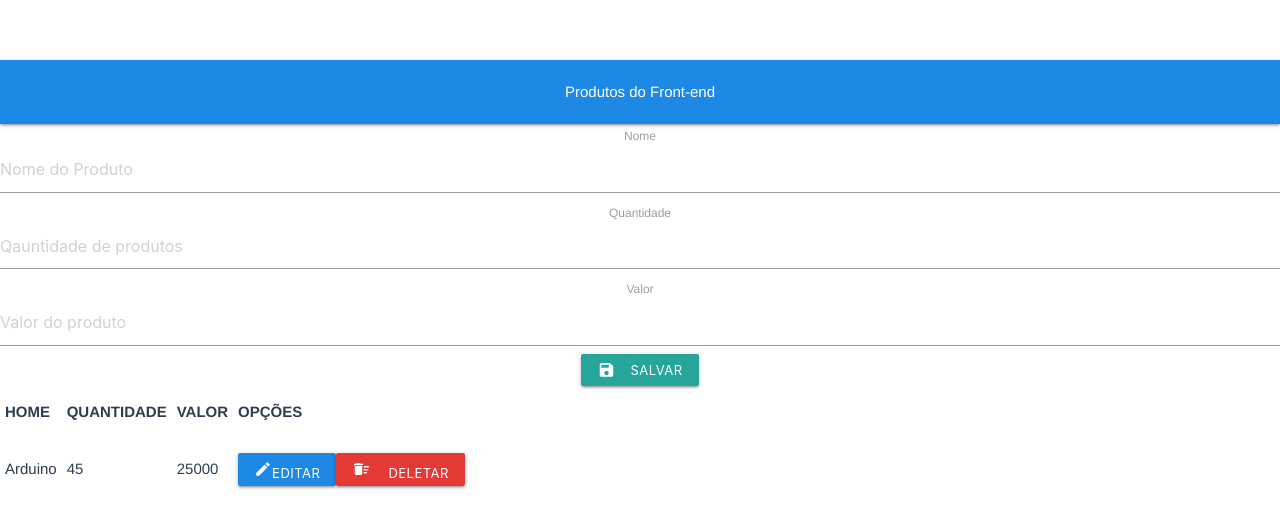
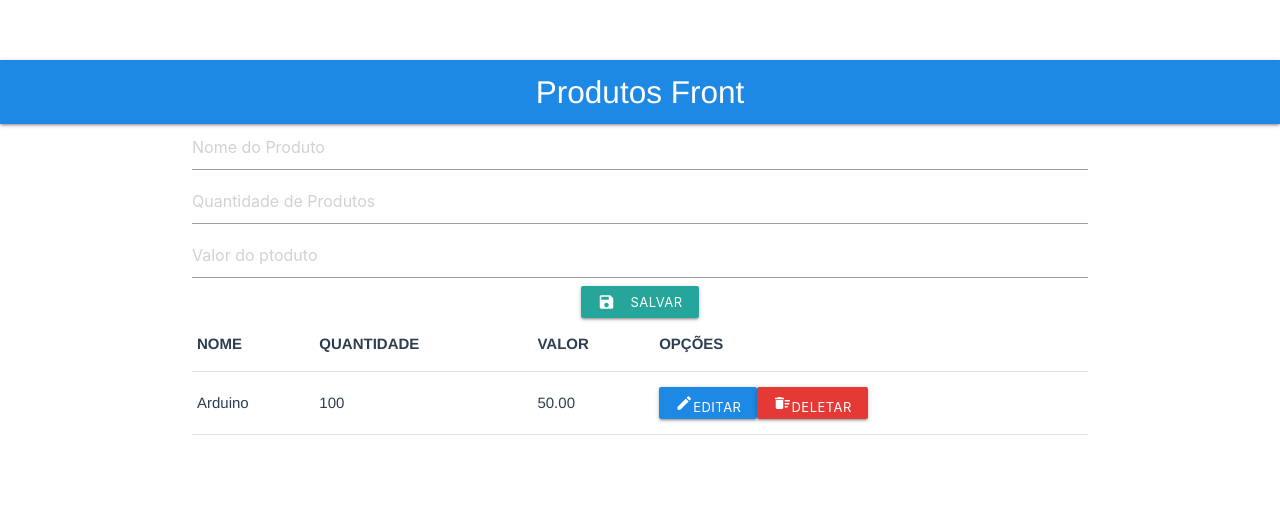
Before and after one commit to Edivansanto5/ConsumindoApi-axios, a Vue app in the folder Consumindo-API-axios/consumindo-api-axios/: page / in a window 1280 px wide. Shown: the top 528 px of the page. Built offline with nearby package versions, Linux system fonts and the light colour scheme.

Commit message:
finalizando modificações

```diff
--- a/Consumindo-API-axios/consumindo-api-axios/src/components/FornCadastro.vue
+++ b/Consumindo-API-axios/consumindo-api-axios/src/components/FornCadastro.vue
@@ -1,13 +1,74 @@
-<template >
+
+<template>
+    <div id="app">
+
+      <nav>
+        <div class="nav-wrapper blue darken-1">
+          <a href="#" class="brand-logo center">Produtos Front</a>
+        </div>
+      </nav>
+
+      <div class="container">
+
+        <form>
+
+            <!-- <label>Nome</label> -->
+            <input type="text" placeholder="Nome do Produto">
+            <!-- <label>Quantidade</label> -->
+            <input type="number" placeholder="Quantidade de Produtos">
+            <!-- <label>Valor</label> -->
+            <input type="text" placeholder="Valor do ptoduto">
+
+            <button class="waves-effect waves-light btn-small">Salvar<i class="material-icons left">save</i></button>
+
+        </form>
+
+        <table>
+        <thead>
+
+            <tr>
+              <th>NOME</th>
+              <th>QUANTIDADE</th>
+              <th>VALOR</th>
+              <th>OPÇÕES</th>
+            </tr>
+
+        </thead>
+
+          <tbody>
+
+            <tr>
+
+              <td>Arduino</td>
+              <td>100</td>
+              <td>50.00</td>
+              <td>
+                <button class="waves-effect btn-small blue darken-1"><i class="material-icons">create</i>Editar</button>
+                <button class="waves-effect btn-small red darken-1"><i class="material-icons">delete_sweep</i>Deletar</button>
+              </td>
+
+            </tr>
+
+          </tbody>
+
+        </table>
+
+      </div>
+
+    </div>
+  </template>
+
+  <!-- <template >
     <div id="app">
         <nav>
-             <div class="nav-wrapper blue darken-1"> <!-- aqui vai fazer a tela de menu com as cores azul -->
+             <div class="nav-wrapper blue darken-1">
                 <a href="#" class="brand-log center ">Produtos do Front-end</a>
             </div>
         </nav>
-        <div class="conteiner">
+        <nav>
 
-            <!-- formulario -->
+        <div class="container">
+
             <form>
                 <label>Nome</label>
                 <input type="text" placeholder="Nome do Produto">
@@ -16,11 +77,10 @@
                 <label>Valor</label>
                 <input type="text" placeholder="Valor do produto">
 
-                <button class="< waves-effect waves-light btn-small">Salvar <i class="material-icons left">save</i></button> <!--<i class="material-icons left">save</i> vai add icone de salvar -->
+                 <button class="< waves-effect waves-light btn-small">Salvar <i class="material-icons left">save</i></button>
+
             </form>
 
-            <!--fazendo uma tabela 1 linha e 4 colunas -->
-            <!--<tr> quantidade de linha e <th> quantidade de colunas-->
             <thead>
                 <tr>
                     <th>HOME</th>
@@ -29,18 +89,22 @@
                     <th>OPÇÕES</th>
                 </tr>
             </thead>
+
+            <thead>
+
             <tbody>
                 <tr>
                     <td>Arduino</td>
                     <td>45</td>
                     <td>25000</td>
                     <td>
-                        <button class="aves-effect btn-small blue darken-1"><i class="material-icons">create</i>Editar</button>
-                        <button class="aves-effect btn-small red darken-1"><i class="material-icons">delete_sweepp</i>Deletar</button>
+                        <button class="waves-effect btn-small blue darken-1"><i class="material-icons">create</i>Editar</button>
+                        <button class="waves-effect btn-small red darken-1"><i class="material-icons">delete_sweepp</i>Deletar</button>
                     </td>
 
                 </tr>
             </tbody>
+
         </div>
 
     </div>
@@ -50,4 +114,4 @@
 export default {
     name:'FornCadastro',
 }
-</script>
+</script> -->
```
